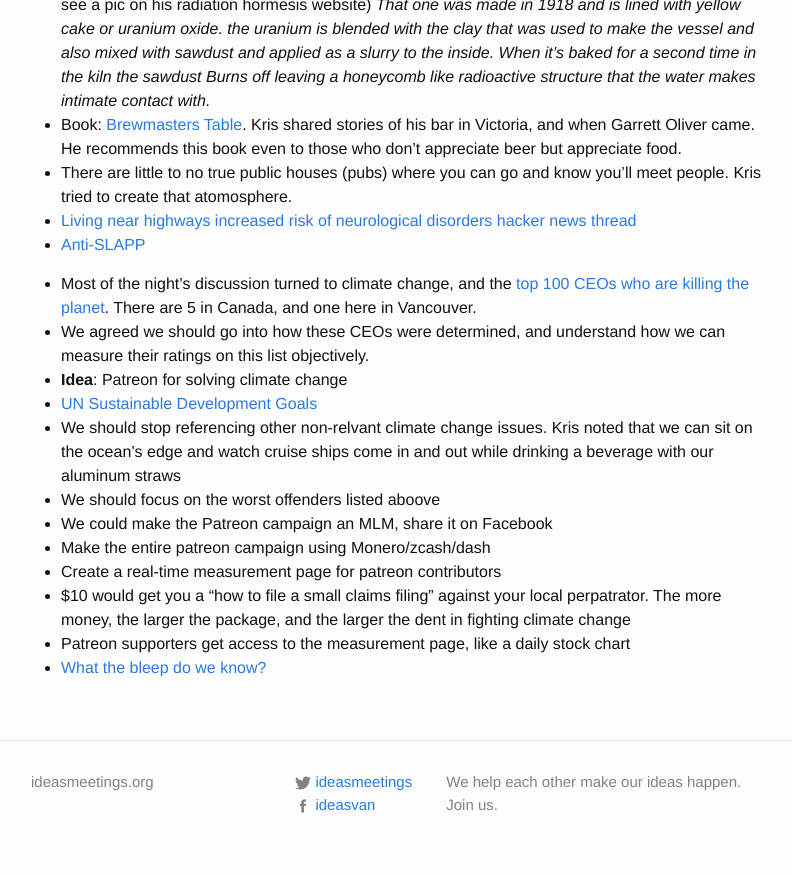
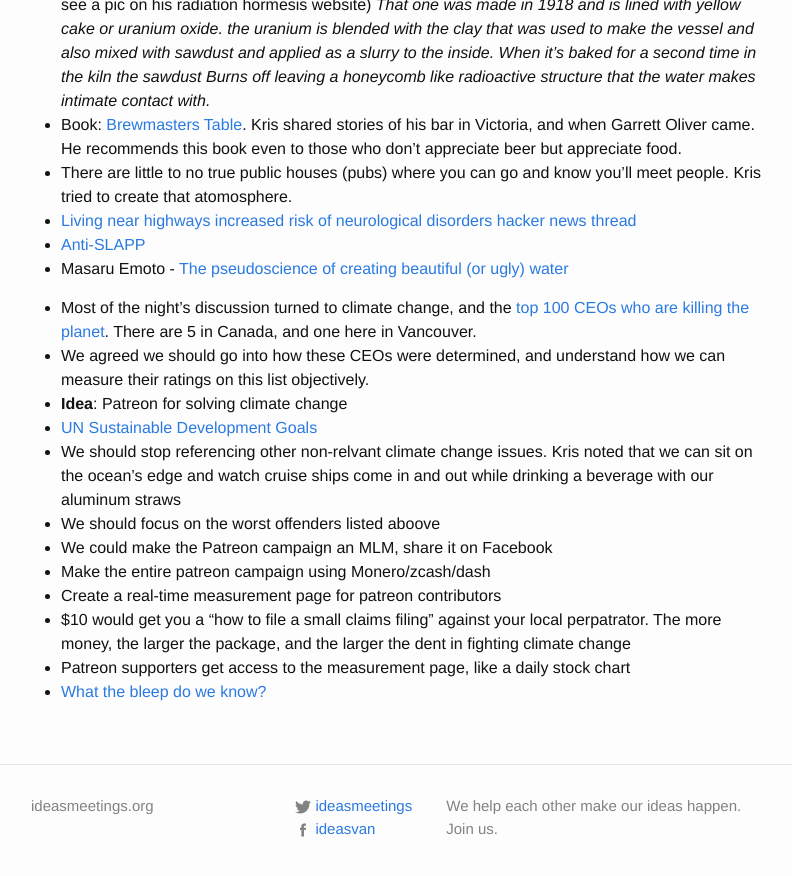
Before and after one commit to improvethings/improvethings.github.io, a Jekyll site: the page built from _posts/2020-01-17-January-27-2020.md, in a window 1280 px wide and 900 px high, scrolled down 894 px. Shown: the top 876 px of the window, without its empty margins (239-1031 px from the left). Built offline with Jekyll 4.4.1, drawn with Linux system fonts in a browser that asks for light colours; comment, search, counter and statistics services are not loaded.

Commit message:
added one link to Jan 2020 meeting

```diff
--- a/_posts/2020-01-17-January-27-2020.md
+++ b/_posts/2020-01-17-January-27-2020.md
@@ -42,6 +42,7 @@
 * [Living near highways increased risk of neurological disorders](https://vancouversun.com/news/local-news/ubc-study-links-living-near-highways-to-risk-of-neurological-disorders)
  [hacker news thread](https://news.ycombinator.com/item?id=22151088)
 * [Anti-SLAPP](https://ccla.org/focus-areas/fundamental-freedoms/freedom-of-expression-2/public-participation-anti-slapp/)
+* Masaru Emoto - [The pseudoscience of creating beautiful (or ugly) water](https://www.irishtimes.com/news/science/the-pseudoscience-of-creating-beautiful-or-ugly-water-1.574583)
 
 * Most of the night's discussion turned to climate change, and the [top 100 CEOs who are killing the planet](https://bigthink.com/strange-maps/climate-change). There are 5 in Canada, and one here in Vancouver.
 * We agreed we should go into how these CEOs were determined, and understand how we can measure their ratings on this list objectively.
```
